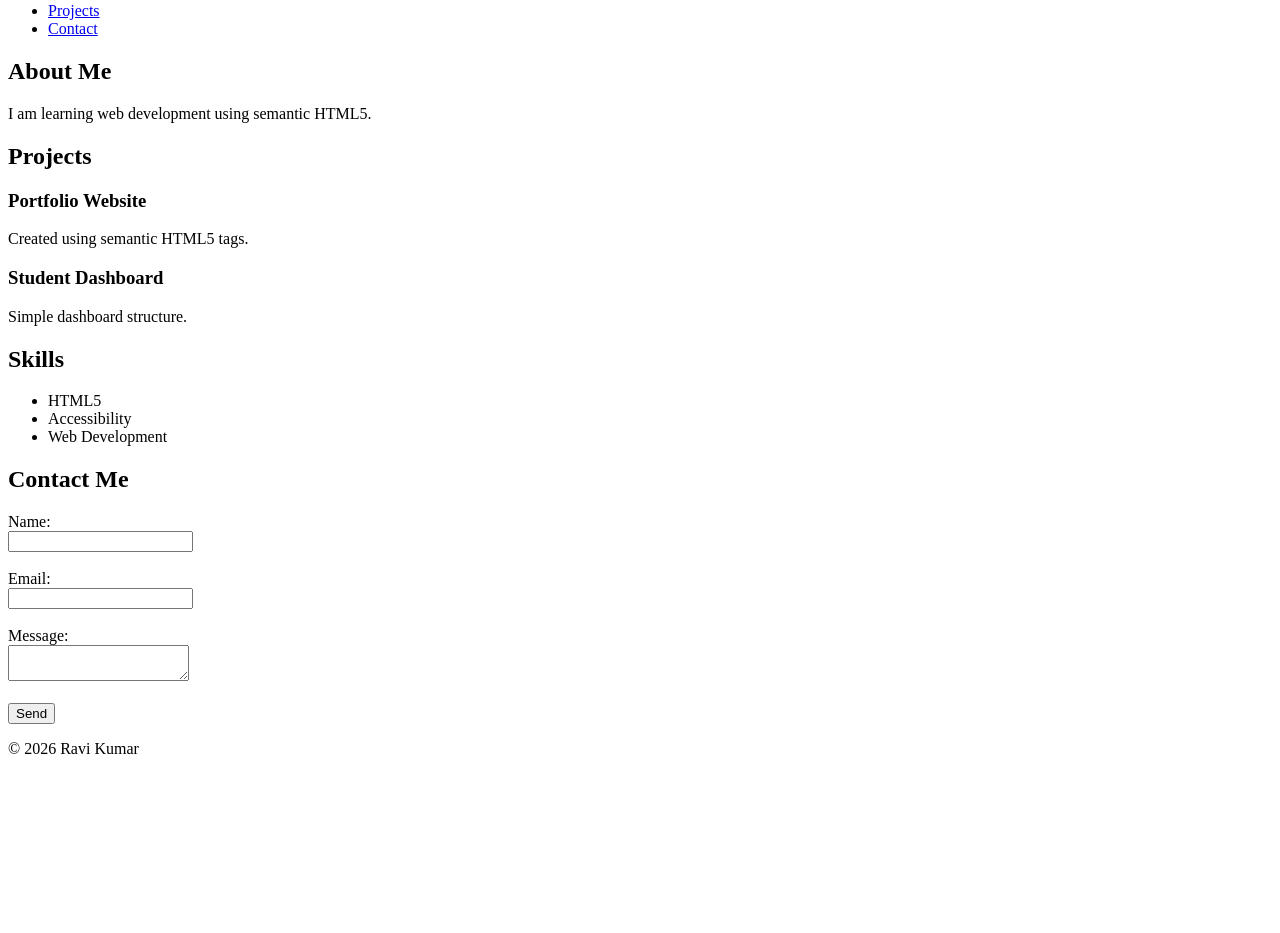
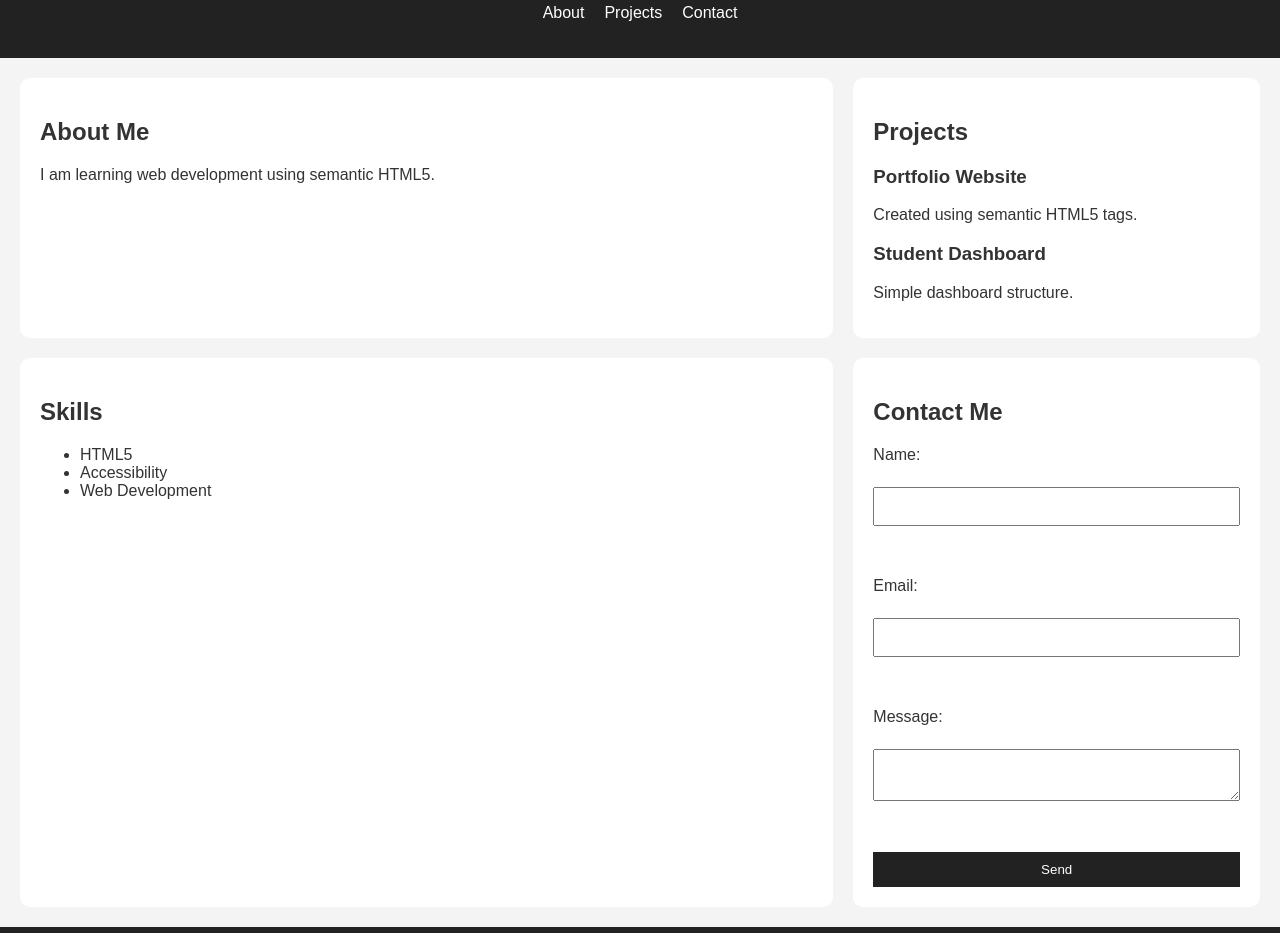
Before and after one commit to Ravikumar-9515/portfolio-task, a plain HTML site: page index.html in a window 1280 px wide. Shown: the part 96-1029 px from the top of the page. Before the commit the page ends 870 px from the top, so only its background shows below. Drawn offline with Linux system fonts and the light colour scheme.

Commit message:
Add files via upload

```diff
--- a/index.html
+++ b/index.html
@@ -8,6 +8,7 @@
     <meta name="author" content="Ravi Kumar">
 
     <title>My Portfolio</title>
+    <link rel="stylesheet" href="style.css">
 </head>
 
 <body>
--- /dev/null
+++ b/style.css
@@ -0,0 +1,91 @@
+:root {
+    --bg-color: #f4f4f4;
+    --primary-color: #333;
+    --card-color: white;
+}
+
+body {
+    font-family: Arial, sans-serif;
+    background: var(--bg-color);
+    margin: 0;
+    padding: 0;
+    color: var(--primary-color);
+}
+
+/* Header */
+header {
+    background: #222;
+    color: white;
+    padding: 20px;
+    text-align: center;
+}
+
+/* Navigation */
+nav ul {
+    display: flex;
+    justify-content: center;
+    gap: 20px;
+    list-style: none;
+    padding: 0;
+}
+
+nav a {
+    color: white;
+    text-decoration: none;
+}
+
+/* Main Layout */
+main {
+    display: grid;
+    grid-template-columns: 2fr 1fr;
+    gap: 20px;
+    padding: 20px;
+}
+
+/* Sections */
+section, aside {
+    background: var(--card-color);
+    padding: 20px;
+    border-radius: 10px;
+}
+
+/* Contact Form */
+form {
+    display: flex;
+    flex-direction: column;
+}
+
+input, textarea {
+    padding: 10px;
+    margin-top: 5px;
+    margin-bottom: 15px;
+}
+
+button {
+    background: #222;
+    color: white;
+    padding: 10px;
+    border: none;
+    cursor: pointer;
+}
+
+/* Footer */
+footer {
+    background: #222;
+    color: white;
+    text-align: center;
+    padding: 15px;
+}
+
+/* Responsive Design */
+@media (max-width: 768px) {
+
+    main {
+        grid-template-columns: 1fr;
+    }
+
+    nav ul {
+        flex-direction: column;
+        align-items: center;
+    }
+}
```
